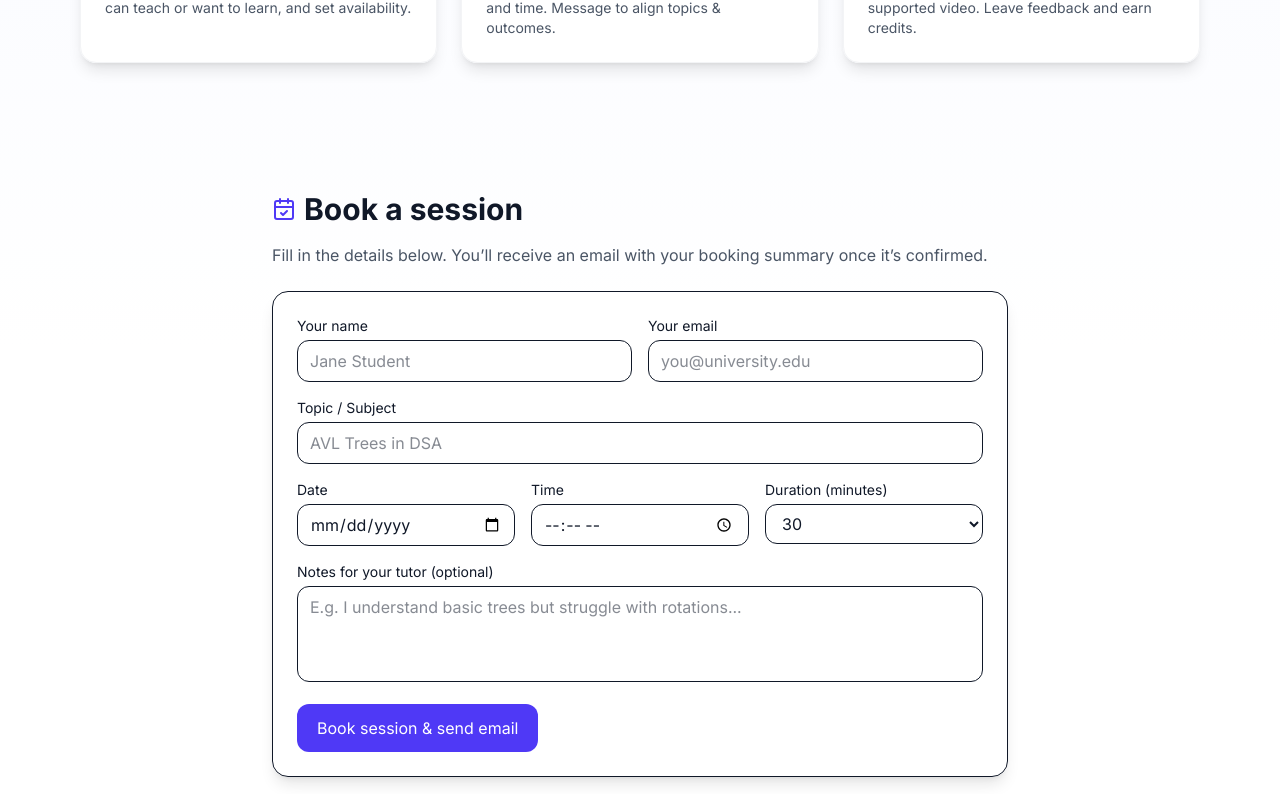
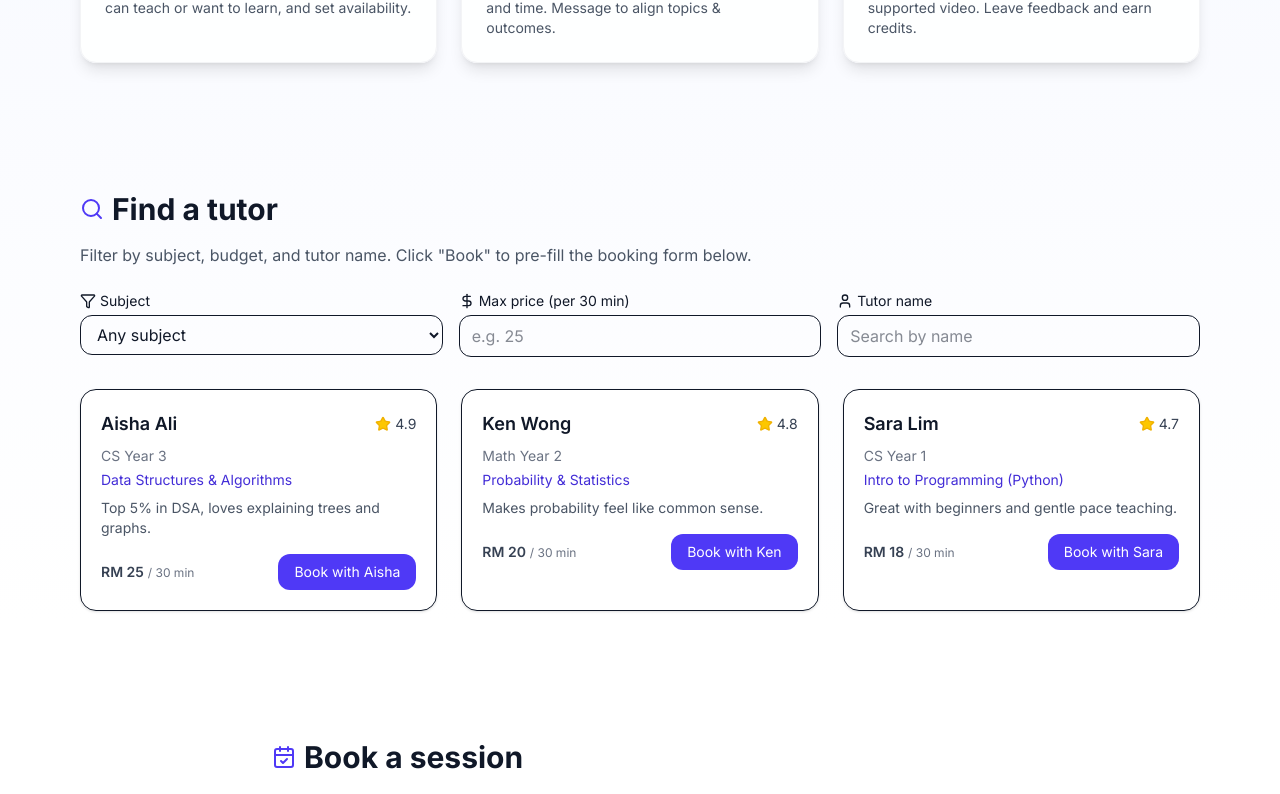
Before and after one commit to whoisgy/peerlink, a React (Vite) app: page / in a window 1280 px wide. Shown: the part 1217-2011 px from the top of the page. Built offline with nearby package versions, Linux system fonts and the light colour scheme.

Commit message:
tutor page n booking

```diff
--- a/src/App.jsx
+++ b/src/App.jsx
@@ -1,3 +1,4 @@
+// src/App.jsx
 import React, { useState } from "react";
 import { motion } from "framer-motion";
 import {
@@ -11,8 +12,8 @@ import {
   Shield,
 } from "lucide-react";
 import BookingForm from "./components/BookingForm";
+import TutorSearch from "./components/TutorSearch";
 
-// Simple Card components so we don't rely on shadcn/ui imports
 const Card = ({ children, className = "" }) => (
   <div className={`rounded-2xl shadow-lg bg-white/90 border border-gray-100 ${className}`}>
     {children}
@@ -25,6 +26,7 @@ const CardContent = ({ children, className = "" }) => (
 
 export default function App() {
   const [email, setEmail] = useState("");
+  const [selectedTutor, setSelectedTutor] = useState(null);
 
   const features = [
     {
@@ -75,6 +77,16 @@ export default function App() {
     },
   ];
 
+  const scrollToBooking = () => {
+    const el = document.getElementById("booking");
+    if (el) el.scrollIntoView({ behavior: "smooth" });
+  };
+
+  const handleSelectTutor = (tutor) => {
+    setSelectedTutor(tutor);
+    scrollToBooking();
+  };
+
   return (
     <div className="min-h-screen bg-gradient-to-b from-indigo-50 via-white to-white text-gray-900">
       {/* Nav */}
@@ -91,6 +103,9 @@ export default function App() {
             <a href="#how" className="hover:text-indigo-600">
               How it works
             </a>
+            <a href="#tutors" className="hover:text-indigo-600">
+              Tutors
+            </a>
             <a href="#booking" className="hover:text-indigo-600">
               Book
             </a>
@@ -101,12 +116,17 @@ export default function App() {
               FAQ
             </a>
           </nav>
-          <a
-            href="#booking"
-            className="px-4 py-2 rounded-xl bg-indigo-600 text-white text-sm font-medium shadow hover:bg-indigo-700"
+          <button
+            onClick={() => {
+              setSelectedTutor(null);
+              scrollToBooking();
+            }}
+            className="px-4 py-2 rounded-xl bg-indigo-600 text-white text-sm font-medium shadow
+                       hover:bg-indigo-700 hover:shadow-lg hover:-translate-y-0.5
+                       transition cursor-pointer"
           >
             Book a session
-          </a>
+          </button>
         </div>
       </header>
 
@@ -142,7 +162,11 @@ export default function App() {
               placeholder="Your university email"
               className="flex-1 px-4 py-3 rounded-xl border border-gray-200 focus:outline-none focus:ring-2 focus:ring-indigo-500"
             />
-            <button className="px-5 py-3 rounded-xl bg-indigo-600 text-white font-medium shadow hover:bg-indigo-700">
+            <button
+              className="px-5 py-3 rounded-xl bg-indigo-600 text-white font-medium shadow
+                         hover:bg-indigo-700 hover:shadow-lg hover:-translate-y-0.5
+                         transition cursor-pointer"
+            >
               Join waitlist
             </button>
           </form>
@@ -179,7 +203,11 @@ export default function App() {
                     meta: "Top 5% in DSA • 4.9",
                     stars: 5,
                   },
-                  { name: "Ken, Math Year 2", meta: "Probability wiz • 4.8", stars: 5 },
+                  {
+                    name: "Ken, Math Year 2",
+                    meta: "Probability wiz • 4.8",
+                    stars: 5,
+                  },
                 ].map((t, i) => (
                   <div
                     key={i}
@@ -206,10 +234,12 @@ export default function App() {
                 ))}
               </div>
               <button
-                className="mt-6 w-full py-3 rounded-xl bg-indigo-600 text-white font-medium hover:bg-indigo-700"
+                className="mt-6 w-full py-3 rounded-xl bg-indigo-600 text-white font-medium
+                           hover:bg-indigo-700 hover:shadow-lg hover:-translate-y-0.5
+                           transition cursor-pointer"
                 onClick={() => {
-                  const el = document.getElementById("booking");
-                  if (el) el.scrollIntoView({ behavior: "smooth" });
+                  setSelectedTutor(null);
+                  scrollToBooking();
                 }}
               >
                 Book 30-min Session
@@ -221,7 +251,9 @@ export default function App() {
 
       {/* Features */}
       <section id="features" className="max-w-6xl mx-auto px-4 py-10">
-        <h2 className="text-3xl md:text-4xl font-bold">Why students love PeerLink</h2>
+        <h2 className="text-3xl md:text-4xl font-bold">
+          Why students love PeerLink
+        </h2>
         <div className="mt-8 grid md:grid-cols-2 lg:grid-cols-4 gap-6">
           {features.map((f, idx) => (
             <Card key={idx}>
@@ -266,8 +298,11 @@ export default function App() {
         </div>
       </section>
 
-      {/* Booking section (form with email) */}
-      <BookingForm />
+      {/* Tutors page/section */}
+      <TutorSearch onSelectTutor={handleSelectTutor} />
+
+      {/* Booking form */}
+      <BookingForm selectedTutor={selectedTutor} />
 
       {/* Pricing */}
       <section id="pricing" className="max-w-6xl mx-auto px-4 py-16">
@@ -299,7 +334,11 @@ export default function App() {
                     </li>
                   ))}
                 </ul>
-                <button className="mt-6 w-full py-3 rounded-xl bg-indigo-600 text-white font-medium hover:bg-indigo-700">
+                <button
+                  className="mt-6 w-full py-3 rounded-xl bg-indigo-600 text-white font-medium
+                             hover:bg-indigo-700 hover:shadow-lg hover:-translate-y-0.5
+                             transition cursor-pointer"
+                >
                   {t.cta}
                 </button>
               </CardContent>
--- a/src/components/BookingForm.jsx
+++ b/src/components/BookingForm.jsx
@@ -1,8 +1,9 @@
-import { useState } from "react";
+// src/components/BookingForm.jsx
+import { useEffect, useState } from "react";
 import emailjs from "@emailjs/browser";
 import { CalendarCheck, Loader2, CheckCircle2, AlertCircle } from "lucide-react";
 
-export default function BookingForm() {
+export default function BookingForm({ selectedTutor }) {
   const [form, setForm] = useState({
     name: "",
     email: "",
@@ -14,6 +15,19 @@ export default function BookingForm() {
   });
 
   const [status, setStatus] = useState("idle"); // idle | loading | success | error
+
+  // When user selects a tutor, pre-fill subject + notes (but don't overwrite user edits)
+  useEffect(() => {
+    if (selectedTutor) {
+      setForm((prev) => ({
+        ...prev,
+        subject: prev.subject || selectedTutor.subject,
+        notes:
+          prev.notes ||
+          `I’d like to book a session with ${selectedTutor.name} for ${selectedTutor.subject}.`,
+      }));
+    }
+  }, [selectedTutor]);
 
   function handleChange(e) {
     const { name, value } = e.target;
@@ -29,7 +43,6 @@ export default function BookingForm() {
         import.meta.env.VITE_EMAILJS_SERVICE_ID,
         import.meta.env.VITE_EMAILJS_TEMPLATE_ID,
         {
-          // 🔑 these keys MUST match your {{variables}} in EmailJS
           student_name: form.name,
           student_email: form.email,
           subject: form.subject,
@@ -37,6 +50,7 @@ export default function BookingForm() {
           time: form.time,
           duration: form.duration + " minutes",
           notes: form.notes || "No additional notes provided.",
+          tutor_name: selectedTutor ? selectedTutor.name : "Any available tutor",
         },
         import.meta.env.VITE_EMAILJS_PUBLIC_KEY
       );
@@ -61,7 +75,9 @@ export default function BookingForm() {
     <section id="booking" className="max-w-3xl mx-auto px-4 py-16">
       <div className="flex items-center gap-2 mb-4">
         <CalendarCheck className="w-6 h-6 text-indigo-600" />
-        <h2 className="text-3xl font-bold">Book a session</h2>
+        <h2 className="text-3xl font-bold">
+          {selectedTutor ? `Book with ${selectedTutor.name}` : "Book a session"}
+        </h2>
       </div>
       <p className="text-gray-600 mb-6">
         Fill in the details below. You’ll receive an email with your booking
@@ -74,9 +90,7 @@ export default function BookingForm() {
       >
         <div className="grid md:grid-cols-2 gap-4">
           <div>
-            <label className="block text-sm font-medium mb-1">
-              Your name
-            </label>
+            <label className="block text-sm font-medium mb-1">Your name</label>
             <input
               name="name"
               value={form.name}
@@ -88,9 +102,7 @@ export default function BookingForm() {
           </div>
 
           <div>
-            <label className="block text-sm font-medium mb-1">
-              Your email
-            </label>
+            <label className="block text-sm font-medium mb-1">Your email</label>
             <input
               type="email"
               name="email"
@@ -173,7 +185,9 @@ export default function BookingForm() {
         <button
           type="submit"
           disabled={status === "loading"}
-          className="inline-flex items-center justify-center rounded-xl bg-indigo-600 px-5 py-3 text-white font-medium hover:bg-indigo-700 disabled:opacity-60"
+          className="inline-flex items-center justify-center rounded-xl bg-indigo-600 px-5 py-3 text-white font-medium
+                     hover:bg-indigo-700 hover:shadow-lg hover:-translate-y-0.5
+                     transition cursor-pointer disabled:opacity-60"
         >
           {status === "loading" && (
             <Loader2 className="w-4 h-4 mr-2 animate-spin" />
--- /dev/null
+++ b/src/components/TutorSearch.jsx
@@ -0,0 +1,168 @@
+// src/components/TutorSearch.jsx
+import { useMemo, useState } from "react";
+import { Search, Filter, Star, DollarSign, User } from "lucide-react";
+
+const tutorsData = [
+  {
+    id: 1,
+    name: "Aisha Ali",
+    subject: "Data Structures & Algorithms",
+    price: 25, // price per 30 minutes (RM, etc.)
+    rating: 4.9,
+    uniYear: "CS Year 3",
+    bio: "Top 5% in DSA, loves explaining trees and graphs.",
+  },
+  {
+    id: 2,
+    name: "Ken Wong",
+    subject: "Probability & Statistics",
+    price: 20,
+    rating: 4.8,
+    uniYear: "Math Year 2",
+    bio: "Makes probability feel like common sense.",
+  },
+  {
+    id: 3,
+    name: "Sara Lim",
+    subject: "Intro to Programming (Python)",
+    price: 18,
+    rating: 4.7,
+    uniYear: "CS Year 1",
+    bio: "Great with beginners and gentle pace teaching.",
+  },
+];
+
+export default function TutorSearch({ onSelectTutor }) {
+  const [filters, setFilters] = useState({
+    subject: "",
+    maxPrice: "",
+    tutorName: "",
+  });
+
+  const subjects = useMemo(
+    () => Array.from(new Set(tutorsData.map((t) => t.subject))),
+    []
+  );
+
+  const filteredTutors = tutorsData.filter((t) => {
+    const subjectOk =
+      !filters.subject || t.subject === filters.subject;
+    const priceOk =
+      !filters.maxPrice || t.price <= Number(filters.maxPrice);
+    const nameOk =
+      !filters.tutorName ||
+      t.name.toLowerCase().includes(filters.tutorName.toLowerCase());
+    return subjectOk && priceOk && nameOk;
+  });
+
+  function handleChange(e) {
+    const { name, value } = e.target;
+    setFilters((prev) => ({ ...prev, [name]: value }));
+  }
+
+  return (
+    <section id="tutors" className="max-w-6xl mx-auto px-4 py-16">
+      <div className="flex items-center gap-2 mb-4">
+        <Search className="w-6 h-6 text-indigo-600" />
+        <h2 className="text-3xl font-bold">Find a tutor</h2>
+      </div>
+      <p className="text-gray-600 mb-6">
+        Filter by subject, budget, and tutor name. Click &quot;Book&quot; to
+        pre-fill the booking form below.
+      </p>
+
+      {/* Filters */}
+      <div className="grid md:grid-cols-3 gap-4 mb-8">
+        <div>
+          <label className="block text-sm font-medium mb-1 flex items-center gap-1">
+            <Filter className="w-4 h-4" /> Subject
+          </label>
+          <select
+            name="subject"
+            value={filters.subject}
+            onChange={handleChange}
+            className="w-full rounded-xl border px-3 py-2 focus:outline-none focus:ring-2 focus:ring-indigo-500"
+          >
+            <option value="">Any subject</option>
+            {subjects.map((s) => (
+              <option key={s} value={s}>
+                {s}
+              </option>
+            ))}
+          </select>
+        </div>
+
+        <div>
+          <label className="block text-sm font-medium mb-1 flex items-center gap-1">
+            <DollarSign className="w-4 h-4" /> Max price (per 30 min)
+          </label>
+          <input
+            type="number"
+            name="maxPrice"
+            value={filters.maxPrice}
+            onChange={handleChange}
+            placeholder="e.g. 25"
+            className="w-full rounded-xl border px-3 py-2 focus:outline-none focus:ring-2 focus:ring-indigo-500"
+          />
+        </div>
+
+        <div>
+          <label className="block text-sm font-medium mb-1 flex items-center gap-1">
+            <User className="w-4 h-4" /> Tutor name
+          </label>
+          <input
+            name="tutorName"
+            value={filters.tutorName}
+            onChange={handleChange}
+            placeholder="Search by name"
+            className="w-full rounded-xl border px-3 py-2 focus:outline-none focus:ring-2 focus:ring-indigo-500"
+          />
+        </div>
+      </div>
+
+      {/* Tutor cards */}
+      <div className="grid md:grid-cols-3 gap-6">
+        {filteredTutors.map((t) => (
+          <div
+            key={t.id}
+            className="rounded-2xl border bg-white/90 p-5 shadow-sm hover:shadow-xl hover:-translate-y-1 transition cursor-pointer"
+          >
+            <div className="flex items-center justify-between mb-2">
+              <div className="font-semibold text-lg">{t.name}</div>
+              <div className="flex items-center text-sm text-yellow-500">
+                <Star className="w-4 h-4 fill-yellow-400" />
+                <span className="ml-1 text-gray-700">{t.rating}</span>
+              </div>
+            </div>
+            <div className="text-sm text-gray-500 mb-1">{t.uniYear}</div>
+            <div className="text-sm font-medium text-indigo-700 mb-2">
+              {t.subject}
+            </div>
+            <p className="text-sm text-gray-600 mb-4">{t.bio}</p>
+            <div className="flex items-center justify-between">
+              <div className="text-sm text-gray-700">
+                <span className="font-semibold">RM {t.price}</span>{" "}
+                <span className="text-xs text-gray-500">/ 30 min</span>
+              </div>
+              <button
+                type="button"
+                onClick={() => onSelectTutor(t)}
+                className="px-4 py-2 rounded-xl bg-indigo-600 text-white text-sm font-medium
+                           hover:bg-indigo-700 hover:shadow-lg hover:-translate-y-0.5
+                           transition cursor-pointer"
+              >
+                Book with {t.name.split(" ")[0]}
+              </button>
+            </div>
+          </div>
+        ))}
+
+        {filteredTutors.length === 0 && (
+          <p className="text-gray-500 text-sm col-span-3">
+            No tutors match your filters. Try adjusting your criteria.
+          </p>
+        )}
+      </div>
+    </section>
+  );
+}
```
